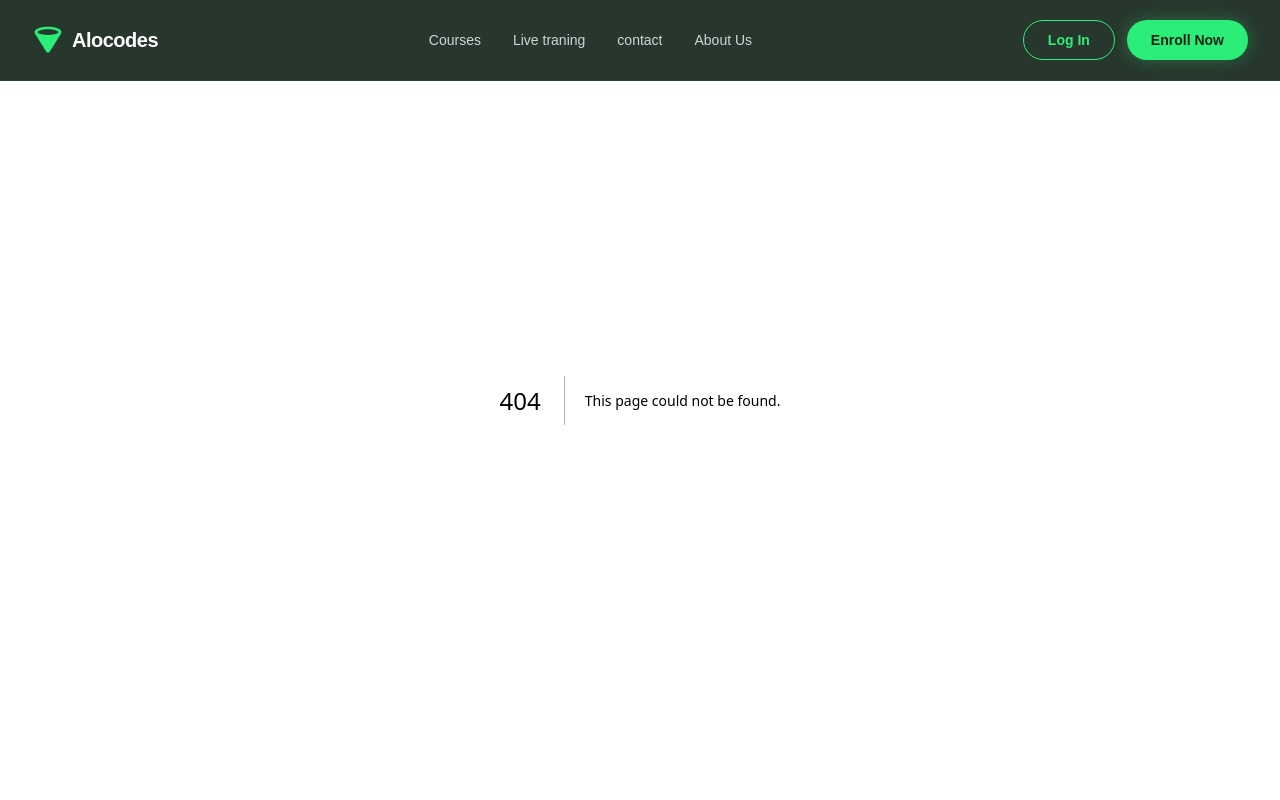
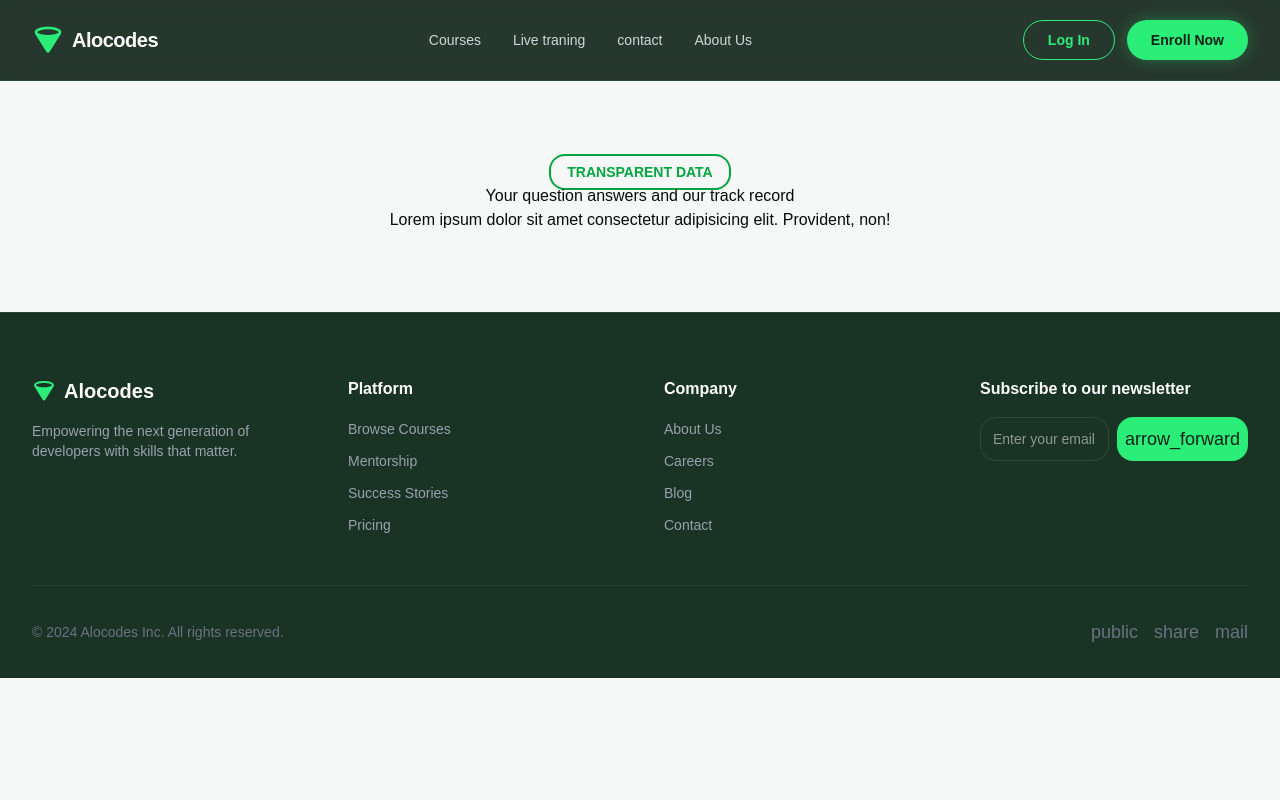
Before and after one commit to Amitkr77/alocode, a Next.js app: page /faq in a window 1280 px wide. Before the commit this address had no page. Shown: the top 800 px of the page. Built offline with nearby package versions, Linux system fonts and the light colour scheme.

Commit message:
created FAQ page

```diff
--- /dev/null
+++ b/src/app/faq/page.jsx
@@ -0,0 +1,17 @@
+import { Check, CheckCheck } from "lucide-react";
+import React from "react";
+
+export default function page() {
+  return (
+    <section className=" mt-20 p-20 ">
+      <div className="text-center">
+        <p className="px-4 py-2 border-2 border-green-600  inline rounded-2xl font-bold uppercase text-sm text-green-600 "> Transparent data</p>
+        <h1 className="">Your question answers and our track record</h1>
+        <p>
+          Lorem ipsum dolor sit amet consectetur adipisicing elit. Provident,
+          non!
+        </p>
+      </div>
+    </section>
+  );
+}
```
